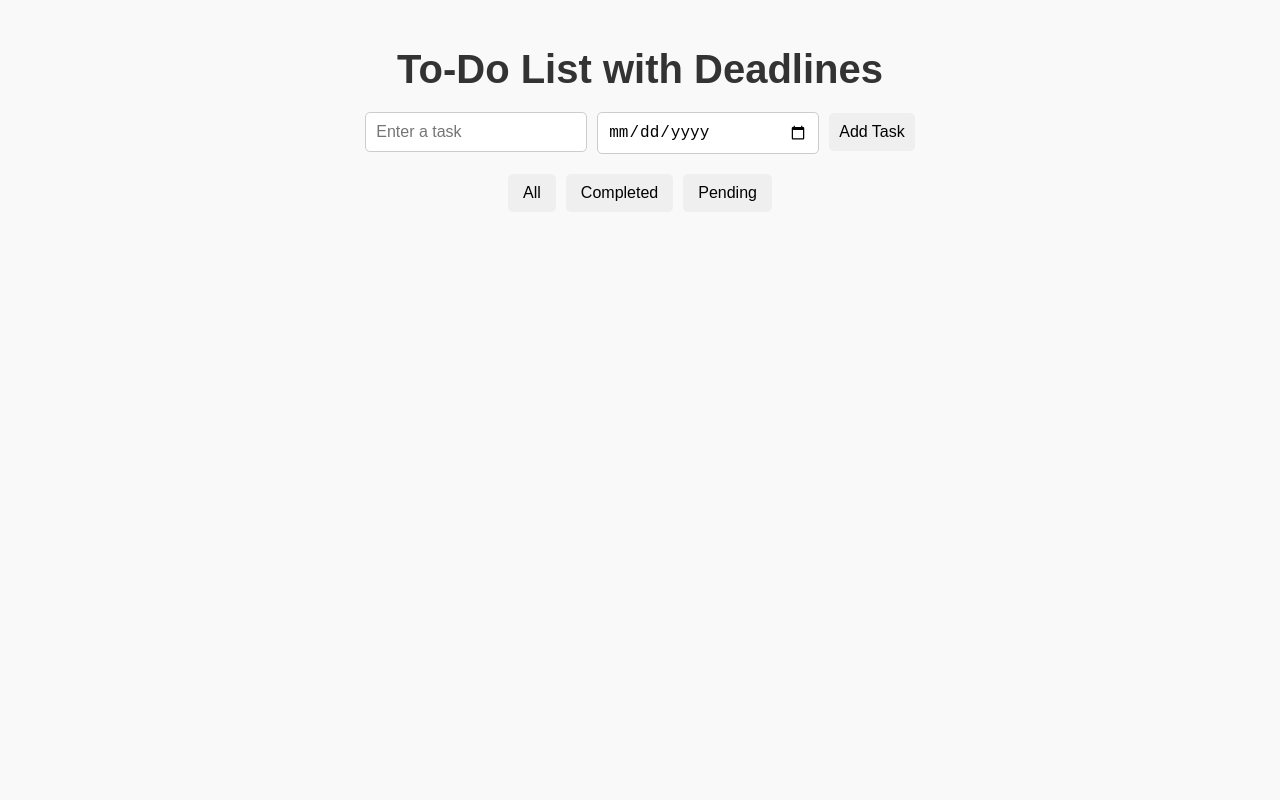
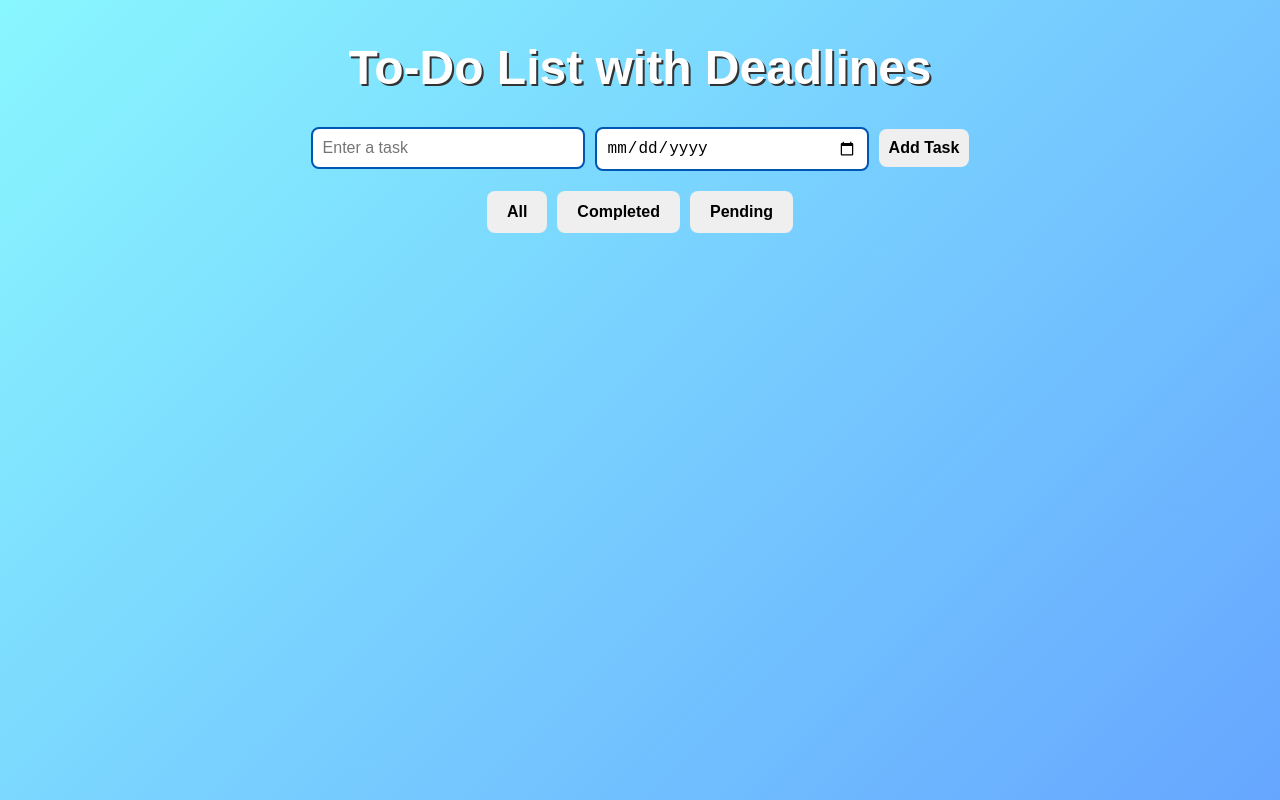
Before and after one commit to tattybubutashtanova/my-new-project, a React (Create React App) app: page / in a window 1280 px wide. Built offline with nearby package versions, Linux system fonts and the light colour scheme.

Commit message:
Enhanced styling with gradients and hover effects

```diff
--- a/src/App.js
+++ b/src/App.js
@@ -85,6 +85,7 @@ function App() {
     </span>
     <button onClick={() => deleteTask(index)}>Delete</button>
   </li>
+
   ))}
 </ul>
 
--- a/src/index.css
+++ b/src/index.css
@@ -1,42 +1,62 @@
+/* General body styling */
 body {
-  font-family: Arial, sans-serif;
-  background-color: #f9f9f9;
+  font-family: 'Arial', sans-serif;
+  background: linear-gradient(135deg, #89f7fe, #66a6ff);
   margin: 0;
   padding: 0;
+  color: #333;
+  display: flex;
+  flex-direction: column;
+  align-items: center;
+  min-height: 100vh;
 }
 
+/* Header styling */
 h1 {
-  color: #333;
-  font-size: 2.5rem;
-  margin-bottom: 20px;
+  color: white;
+  font-size: 3rem;
+  margin-top: 20px;
+  text-shadow: 2px 2px #333;
 }
 
+/* Input fields and buttons */
 input[type="text"],
 input[type="date"] {
-  padding: 10px;
+  padding: 12px;
   font-size: 16px;
-  border: 1px solid #ccc;
-  border-radius: 5px;
-  width: 200px;
+  border: 2px solid #0056b3;
+  border-radius: 8px;
   margin-right: 10px;
+  width: 250px;
+  outline: none;
+}
+
+input[type="text"]:focus,
+input[type="date"]:focus {
+  border-color: #66a6ff;
+  box-shadow: 0 0 5px rgba(102, 166, 255, 0.5);
 }
 
 button {
-  padding: 10px 15px;
+  padding: 12px 20px;
   font-size: 16px;
+  font-weight: bold;
   border: none;
-  border-radius: 5px;
+  border-radius: 8px;
   cursor: pointer;
+  transition: all 0.3s ease-in-out;
 }
 
 button:hover {
-  opacity: 0.9;
+  transform: scale(1.1);
+  box-shadow: 0 4px 10px rgba(0, 0, 0, 0.2);
 }
 
-button:focus {
-  outline: none;
+button:active {
+  transform: scale(0.95);
 }
 
+/* Add Task button */
 button[type="submit"] {
   background-color: #007bff;
   color: white;
@@ -46,57 +66,81 @@ button[type="submit"]:hover {
   background-color: #0056b3;
 }
 
+/* Task list styling */
 ul {
-  list-style-type: none;
+  list-style: none;
   padding: 0;
+  margin: 20px 0;
+  width: 90%;
+  max-width: 600px;
 }
 
 li {
   display: flex;
   justify-content: space-between;
   align-items: center;
-  padding: 10px;
+  background: white;
+  padding: 15px 20px;
   margin-bottom: 10px;
-  background-color: #fff;
-  border-radius: 5px;
-  box-shadow: 0 2px 5px rgba(0, 0, 0, 0.1);
+  border-radius: 8px;
+  box-shadow: 0 2px 5px rgba(0, 0, 0, 0.2);
+  transition: transform 0.2s ease-in-out;
 }
 
-li.completed {
-  background-color: #d4edda;
-  text-decoration: line-through;
-  color: #155724;
+li:hover {
+  transform: translateY(-3px);
 }
 
+/* Completed task styling */
+li.completed {
+  background: linear-gradient(135deg, #a8ff78, #78ffd6);
+  color: #155724;
+  text-decoration: line-through;
+}
+
+/* Pending task styling */
 li.pending {
-  background-color: #f8d7da;
+  background: linear-gradient(135deg, #ff9a9e, #fecfef);
   color: #721c24;
 }
 
+/* Task text */
 li span {
   flex-grow: 1;
   cursor: pointer;
+  font-weight: bold;
 }
 
+/* Delete button */
 li button {
   background-color: #dc3545;
   color: white;
+  border: none;
+  padding: 8px 12px;
+  border-radius: 8px;
+  font-size: 14px;
+  transition: background 0.2s ease-in-out;
 }
 
 li button:hover {
   background-color: #a71d2a;
 }
 
+/* Filters */
 .filters {
   margin-bottom: 20px;
 }
 
 .filters button {
-  background-color: #17a2b8;
+  background: linear-gradient(135deg, #89f7fe, #66a6ff);
   color: white;
+  font-size: 14px;
   margin-right: 10px;
+  padding: 10px 15px;
+  border-radius: 8px;
+  font-weight: bold;
 }
 
 .filters button:hover {
-  background-color: #117a8b;
+  background: linear-gradient(135deg, #66a6ff, #0056b3);
 }
```
Lines whose indentation alone changed are shown as unchanged.
